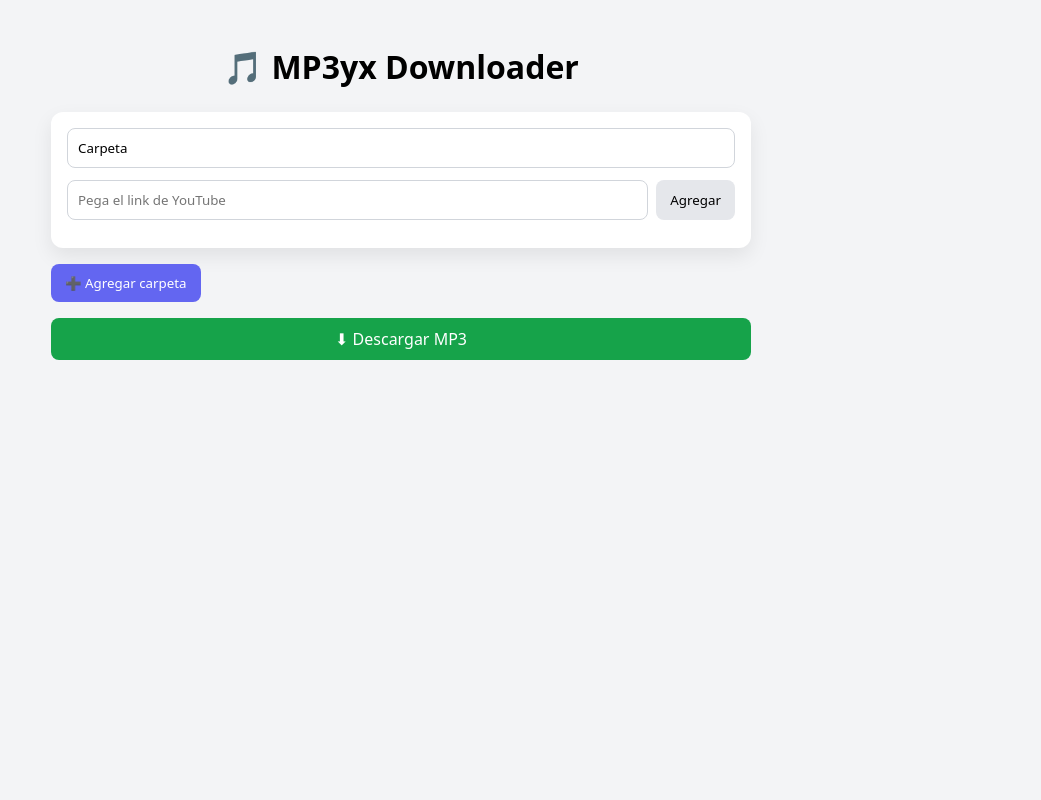
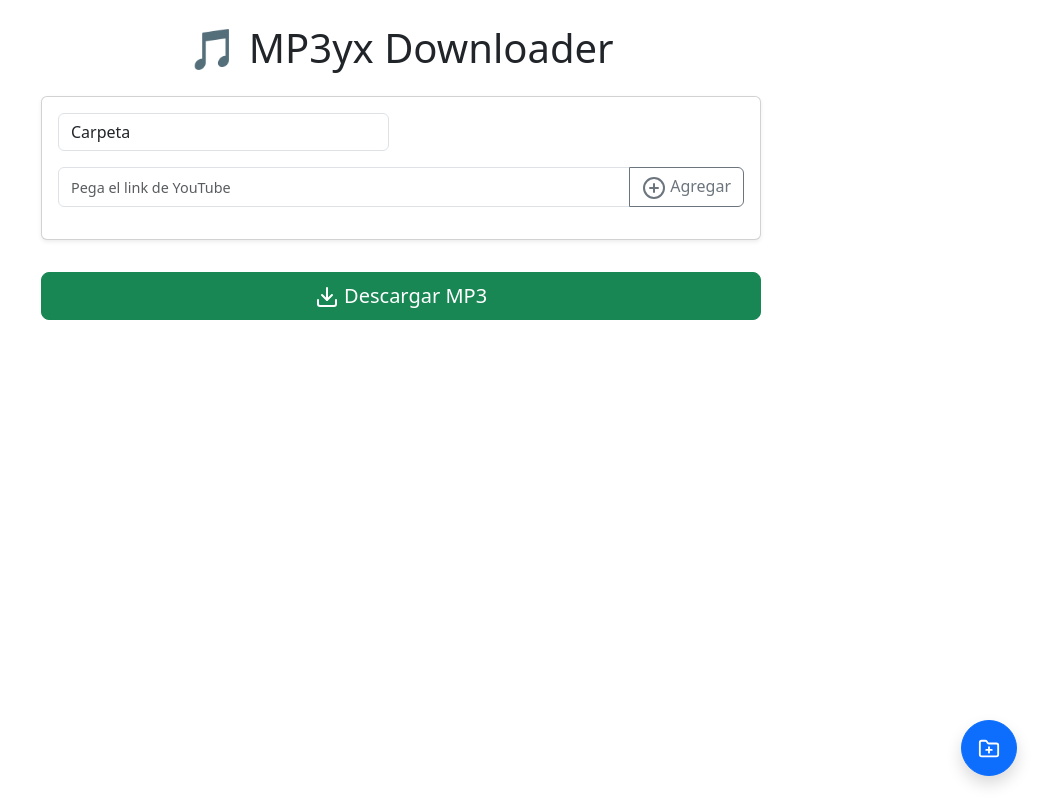
Before and after one commit to AlfonsoDiaz09/mp3yx, a Django app: page /music/ in a window 1280 px wide. Shown: the whole page, without its empty margins (239-1280 px from the left). Run offline with Django 5.2, Linux system fonts and the light colour scheme.

Commit message:
feat: Added icons and styles with bootstrap 5

```diff
--- /dev/null
+++ b/apps/common/templates/common/base.html
@@ -0,0 +1,18 @@
+<!DOCTYPE html>
+<html lang="es">
+<head>
+    <meta charset="UTF-8">
+    <meta name="viewport" content="width=device-width, initial-scale=1.0">
+    <title>{% block title %}MP3yx{% endblock %}</title>
+    {% block styles %}{% endblock %}
+    <link href="https://cdn.jsdelivr.net/npm/bootstrap@5.3.8/dist/css/bootstrap.min.css" rel="stylesheet"
+        integrity="sha384-sRIl4kxILFvY47J16cr9ZwB07vP4J8+LH7qKQnuqkuIAvNWLzeN8tE5YBujZqJLB" crossorigin="anonymous">
+</head>
+<body>
+     <main class="container py-4">
+        {% block content %}{% endblock %}
+    </main>
+
+    {% block scripts %}{% endblock %}
+</body>
+</html>
--- /dev/null
+++ b/apps/common/templates/common/icons/circle_plus.html
@@ -0,0 +1,7 @@
+<svg xmlns="http://www.w3.org/2000/svg" width="24" height="24" viewBox="0 0 24 24" fill="none" stroke="currentColor"
+    stroke-width="2" stroke-linecap="round" stroke-linejoin="round"
+    class="lucide lucide-circle-plus-icon lucide-circle-plus">
+    <circle cx="12" cy="12" r="10" />
+    <path d="M8 12h8" />
+    <path d="M12 8v8" />
+</svg>
--- /dev/null
+++ b/apps/common/templates/common/icons/download.html
@@ -0,0 +1,6 @@
+<svg xmlns="http://www.w3.org/2000/svg" width="24" height="24" viewBox="0 0 24 24" fill="none" stroke="currentColor"
+    stroke-width="2" stroke-linecap="round" stroke-linejoin="round" class="lucide lucide-download-icon lucide-download">
+    <path d="M12 15V3" />
+    <path d="M21 15v4a2 2 0 0 1-2 2H5a2 2 0 0 1-2-2v-4" />
+    <path d="m7 10 5 5 5-5" />
+</svg>
--- /dev/null
+++ b/apps/common/templates/common/icons/folder_plus.html
@@ -0,0 +1,8 @@
+<svg xmlns="http://www.w3.org/2000/svg" width="24" height="24" viewBox="0 0 24 24" fill="none" stroke="currentColor"
+    stroke-width="2" stroke-linecap="round" stroke-linejoin="round"
+    class="lucide lucide-folder-plus-icon lucide-folder-plus">
+    <path d="M12 10v6" />
+    <path d="M9 13h6" />
+    <path
+        d="M20 20a2 2 0 0 0 2-2V8a2 2 0 0 0-2-2h-7.9a2 2 0 0 1-1.69-.9L9.6 3.9A2 2 0 0 0 7.93 3H4a2 2 0 0 0-2 2v13a2 2 0 0 0 2 2Z" />
+</svg>
--- /dev/null
+++ b/apps/common/templates/common/icons/trash.html
@@ -0,0 +1,6 @@
+<svg xmlns="http://www.w3.org/2000/svg" width="24" height="24" viewBox="0 0 24 24" fill="none" stroke="currentColor"
+    stroke-width="2" stroke-linecap="round" stroke-linejoin="round" class="lucide lucide-trash-icon lucide-trash">
+    <path d="M19 6v14a2 2 0 0 1-2 2H7a2 2 0 0 1-2-2V6" />
+    <path d="M3 6h18" />
+    <path d="M8 6V4a2 2 0 0 1 2-2h4a2 2 0 0 1 2 2v2" />
+</svg>
--- a/apps/music/static/music/styles.css
+++ b/apps/music/static/music/styles.css
@@ -1,86 +1,35 @@
-* {
-    box-sizing: border-box;
-    font-family: system-ui, sans-serif;
+body {
+  background-color: #f8f9fa;
 }
 
-body {
-    background: #f3f4f6;
-    min-height: 100vh;
-    margin: 0;
-    padding: 24px;
-    display: flex;
-    justify-content: center;
+/* Form folders and links */
+
+.card {
+  border-radius: 16px;
 }
 
-.container {
-    width: 100%;
-    max-width: 700px;
+input::placeholder {
+  font-size: 0.9rem;
 }
 
-h1 {
-    text-align: center;
-    margin-bottom: 24px;
+.list-group-item {
+  font-size: 0.85rem;
 }
 
-.group {
-    background: white;
-    padding: 16px;
-    border-radius: 12px;
-    margin-bottom: 16px;
-    box-shadow: 0 8px 20px rgba(0, 0, 0, 0.08);
+/* Flotant button */
+.fab-add-folder {
+  position: fixed;
+  bottom: 24px;
+  right: 24px;
+  width: 56px;
+  height: 56px;
+  display: flex;
+  align-items: center;
+  justify-content: center;
+  z-index: 1050;
 }
 
-.group-header {
-    display: flex;
-    gap: 8px;
-    margin-bottom: 12px;
+.fab-add-folder svg {
+  width: 22px;
+  height: 22px;
 }
-
-input {
-    padding: 10px;
-    border-radius: 8px;
-    border: 1px solid #d1d5db;
-    width: 100%;
-}
-
-input:focus {
-    outline: none;
-    border-color: #6366f1;
-}
-
-button {
-    border: none;
-    border-radius: 8px;
-    padding: 10px 14px;
-    cursor: pointer;
-    font-weight: 500;
-}
-
-.btn-primary {
-    background: #6366f1;
-    color: white;
-}
-
-.btn-success {
-    background: #16a34a;
-    color: white;
-    width: 100%;
-    font-size: 16px;
-    margin-top: 16px;
-}
-
-.btn-secondary {
-    background: #e5e7eb;
-}
-
-ul {
-    list-style: none;
-    padding: 0;
-    margin: 8px 0 0;
-}
-
-li {
-    font-size: 13px;
-    padding: 6px 0;
-    word-break: break-all;
-}
--- a/apps/music/templates/music/index.html
+++ b/apps/music/templates/music/index.html
@@ -1,31 +1,49 @@
+{% extends "common/base.html" %}
 {% load static %}
 
-<!DOCTYPE html>
-<html lang="es">
+{% block title %}MP3yx Downloader{% endblock %}
 
-<head>
-  <meta charset="UTF-8">
-  <title>MP3yx</title>
+{% block styles %}
 <link rel="stylesheet" href="{% static 'music/styles.css' %}">
-</head>
+{% endblock %}
 
-<body>
-  <div class="container">
-    <h1>🎵 MP3yx Downloader</h1>
+{% block content %}
+<div class="container d-flex justify-content-center">
+  <div class="w-100" style="max-width: 720px;">
+
+    <h1 class="text-center mb-4">🎵 MP3yx Downloader</h1>
 
     <div id="groups"></div>
 
-    <button class="btn-primary" onclick="addGroup()">➕ Agregar carpeta</button>
+    <button class="btn btn-success btn-lg w-100 mt-3" onclick="download()">
+      {% include "common/icons/download.html" %}
+      Descargar MP3
+    </button>
 
-    <button class="btn-success" onclick="download()">⬇ Descargar MP3</button>
+  </div>
 </div>
 
+<button
+  class="btn btn-primary rounded-circle shadow fab-add-folder"
+  onclick="addGroup()"
+  title="Agregar carpeta"
+>
+  {% include "common/icons/folder_plus.html" %}
+</button>
+{% endblock %}
+
+{% block scripts %}
 <script>
   const groups = [];
 
   function addGroup() {
-      groups.push({ folder: "", links: [] });
+    groups.push({ folder: "Carpeta", links: [] });
     render();
+
+    setTimeout(() => {
+      const cards = document.querySelectorAll(".music-card");
+      cards[cards.length - 1]?.scrollIntoView({ behavior: "smooth" });
+    }, 50);
   }
 
   function addLink(index) {
@@ -57,55 +75,54 @@
 
     groups.forEach((group, i) => {
       container.innerHTML += `
-        <div class="group">
-          <div class="group-header">
+        <div class="card mb-3 shadow-sm music-card">
+          <div class="card-body">
+
+            <div class="row mb-3">
+              <div class="col-12 col-md-6">
                 <input
+                  class="form-control"
                   placeholder="Nombre de la carpeta"
                   value="${group.folder}"
                   onchange="groups[${i}].folder = this.value"
                 />
               </div>
-
-          <div class="group-header">
-            <input id="link-${i}" placeholder="Pega el link de YouTube" />
-            <button class="btn-secondary" onclick="addLink(${i})">Agregar</button>
             </div>
 
-          <ul>
-            ${group.links
-            .map(
-              (link, j) => `
-                    <li style="display:flex; gap:8px; align-items:center;">
-                    <span style="flex:1">${link}</span>
+            <div class="input-group mb-3">
+              <input
+                id="link-${i}"
+                class="form-control"
+                placeholder="Pega el link de YouTube"
+              />
+              <button class="btn btn-outline-secondary" onclick="addLink(${i})">
+                {% include "common/icons/circle_plus.html" %}
+                Agregar
+              </button>
+            </div>
+
+            <ul class="list-group list-group-flush">
+              ${group.links.map((link, j) => `
+                <li class="list-group-item d-flex align-items-center gap-2">
+                  <span class="flex-fill small text-break">${link}</span>
                   <button
+                    class="btn btn-danger"
                     onclick="removeLink(${i}, ${j})"
-                        style="
-                        background:#ef4444;
-                        color:white;
-                        border:none;
-                        border-radius:6px;
-                        padding:4px 8px;
-                        cursor:pointer;
-                        "
+                    title="Eliminar link"
                   >
-                        ❌
+                    {% include "common/icons/trash.html" %}
                   </button>
                 </li>
-                `
-            )
-            .join("")}
+              `).join("")}
             </ul>
+
+          </div>
         </div>
       `;
     });
   }
 
   function download() {
-      if (groups.length === 0) {
-        alert("Agrega al menos una carpeta");
-        return;
-      }
-
     fetch("/music/download/", {
       method: "POST",
       headers: {
@@ -137,7 +154,4 @@
 
   render();
 </script>
-
-</body>
-
-</html>
+{% endblock %}
```
Lines whose indentation alone changed are shown as unchanged.
